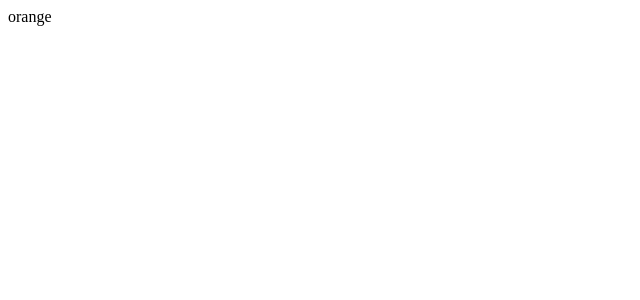
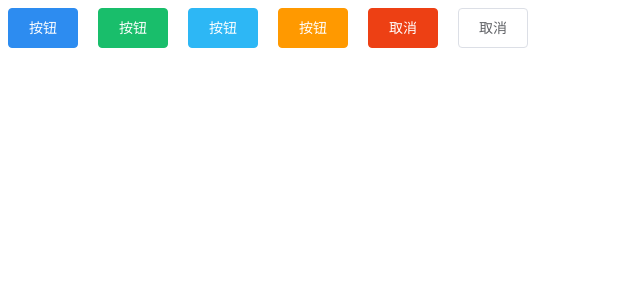
Before and after one commit to Phoebe0626/orange-ui, a Vue app: page / in a window 1280 px wide. Shown: the top 300 px of the page, without its empty margins (0-640 px from the left). Built offline with nearby package versions, Linux system fonts and the light colour scheme.

Commit message:
给button添加type属性

```diff
--- a/src/App.vue
+++ b/src/App.vue
@@ -1,6 +1,13 @@
 <template>
   <div id="app">
-    orange
+    <div class="row">
+      <o-button type="primary">按钮</o-button>
+      <o-button type="success">按钮</o-button>
+      <o-button type="info">按钮</o-button>
+      <o-button type="warning">按钮</o-button>
+      <o-button type="error">取消</o-button>
+      <o-button>取消</o-button>
+    </div>
   </div>
 </template>
 
@@ -11,5 +18,10 @@ export default {
 </script>
 
 <style lang="scss">
-
+.row {
+  margin-bottom: 20px;
+  .o-button {
+    margin-right: 20px;
+  }
+}
 </style>
--- a/src/components/button.vue
+++ b/src/components/button.vue
@@ -1,9 +1,105 @@
 <template>
-  <div class="o-button">按钮</div>
+  <button class="o-button" :class="[`o-button--${type}`]">
+    <span><slot></slot></span>
+  </button>
 </template>
 
 <script>
 export default {
-  name: 'HmButton'
+  name: 'OButton',
+  props: {
+    type: {
+      type: String,
+      default: 'default'
+    }
+  }
 }
 </script>
+
+<style lang="scss" scoped>
+.o-button {
+  display: inline-block;
+  line-height: 1;
+  white-space: nowrap;
+  cursor: pointer;
+  background: #fff;
+  border: 1px solid #dcdfe6;
+  color: #606266;
+  text-align: center;
+  box-sizing: border-box;
+  outline: none;
+  // margin: 0;
+  transition: .1s;
+  font-weight: 500;
+  user-select: none;
+  padding: 12px 20px;
+  font-size: 14px;
+  border-radius: 4px;
+  &:hover,
+  &:focus {
+    color: #409eff;
+    border-color: #c6e2ff;
+    background-color: #ecf5ff;
+  }
+}
+// primary
+.o-button--primary {
+  color: #fff;
+  background-color: #2d8cf0;
+  border-color: #2d8cf0;
+  &:hover,
+  &:focus {
+    background-color: #57a3f3;
+    border-color: #57a3f3;
+    color: #fff;
+  }
+}
+// success
+.o-button--success {
+  color: #fff;
+  background-color: #19be6b;
+  border-color: #19be6b;
+  &:hover,
+  &:focus {
+    background-color: #47cb89;
+    border-color: #47cb89;
+    color: #fff;
+  }
+}
+// info
+.o-button--info {
+  color: #fff;
+  background-color: #2db7f5;
+  border-color: #2db7f5;
+  &:hover,c
+  &:focus {
+    background-color: #57c5f7;
+    border-color: #57c5f7;
+    color: #fff;
+  }
+}
+// warning
+.o-button--warning {
+  color: #fff;
+  background-color: #ff9900;
+  border-color: #ff9900;
+  &:hover,
+  &:focus {
+    background-color: #ffad33;
+    border-color: #ffad33;
+    color: #fff;
+  }
+}
+// error
+.o-button--error {
+  color: #fff;
+  background-color: #ed4014;
+  border-color: #ed4014;
+  &:hover,
+  &:focus {
+    background-color: #f16643;
+    border-color: #f16643;
+    color: #fff;
+  }
+}
+</style>
--- a/src/main.js
+++ b/src/main.js
@@ -1,7 +1,9 @@
 import Vue from 'vue'
 import App from './App.vue'
+import OButton from './components/button.vue'
+Vue.config.productionTip = false
 
-Vue.config.productionTip = false
+Vue.component(OButton.name, OButton)
 
 new Vue({
   render: h => h(App)
```
